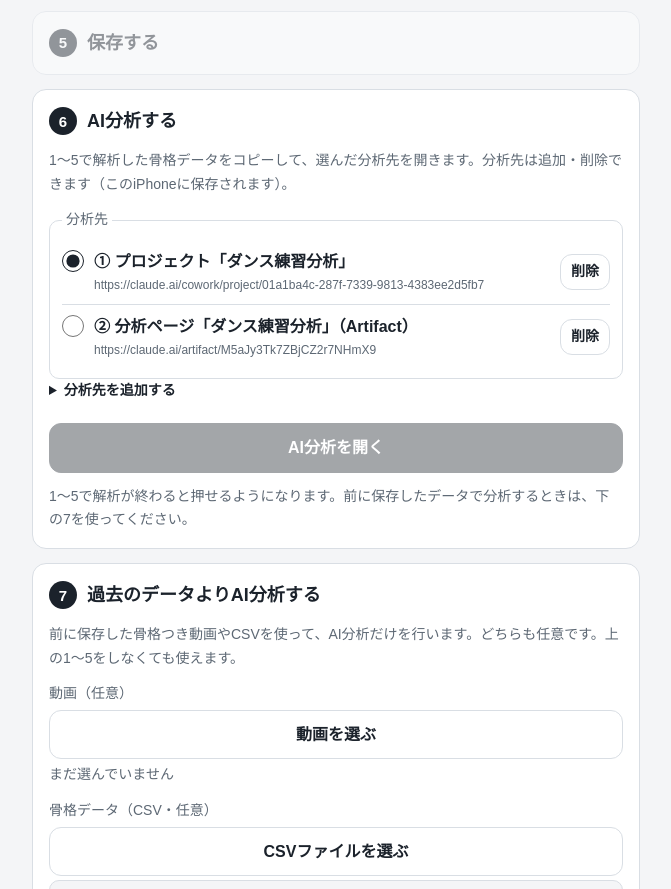
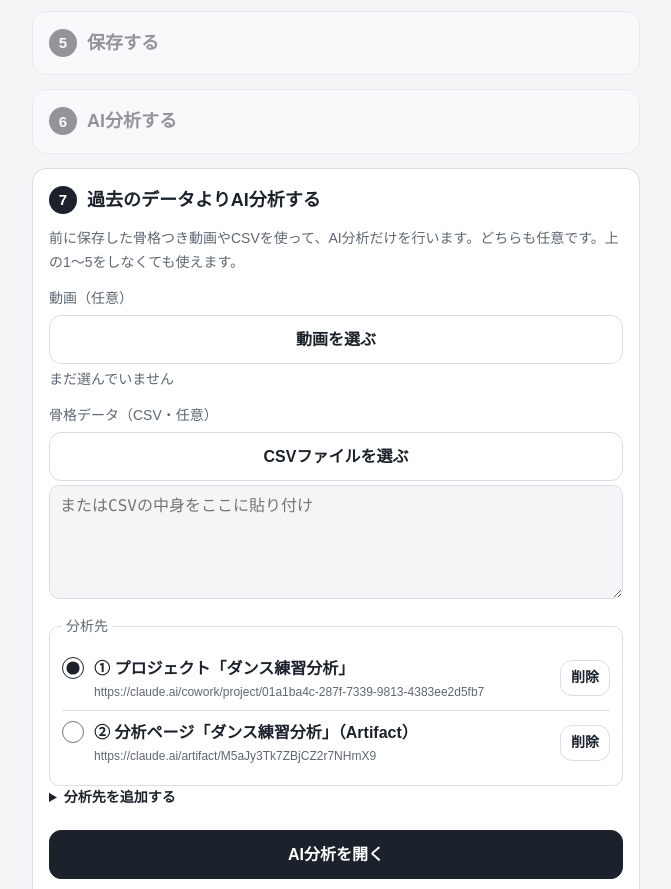
Before and after one commit to asmintt/movie-motion-capture, a plain HTML site: page index.html in a window 1280 px wide. Shown: the part 935-1824 px from the top of the page, without its empty margins (304-975 px from the left). Drawn offline with Linux system fonts and the light colour scheme; a web font is replaced by a local one.

Commit message:
6「AI分析する」は解析が終わるまで見出しだけのグレー表示に戻す
Co-Authored-By: Claude Opus 5.5 <noreply@anthropic.com>
Claude-Session: https://claude.ai/code/session_01NroWg4foiFdQ6qtY5J7u71

```diff
--- a/app.js
+++ b/app.js
@@ -67,7 +67,7 @@ const preview = $('preview'); // 設定用のプレビュー
 let source = video;
 
 // ---------- 画面の状態 ----------
-const STEPS = ['step-file', 'step-settings', 'step-pick', 'step-analyze', 'step-export'];
+const STEPS = ['step-file', 'step-settings', 'step-pick', 'step-analyze', 'step-export', 'step-ai'];
 // 解析する対象に先生・初心者が入っているか
 const needT = () => state.target !== 'beginner';
 const needB = () => state.target !== 'teacher';
@@ -1386,6 +1386,7 @@ async function analyze() {
 // ---------- 5. 保存・6. Claudeで分析 ----------
 function showResult(noVideo) {
   setStep('step-export', 'active');
+  setStep('step-ai', 'active');
   $('save-csv').disabled = false;
   $('copy-csv').disabled = false;
   $('to-claude').disabled = false;
--- a/index.html
+++ b/index.html
@@ -160,8 +160,8 @@
     <p class="hint">手元に残したいときだけ保存します。動画は写真アプリへ、CSVは「ファイル」アプリへ。「CSVをコピー」は、ファイルにせずにメモやチャットへ貼り付けたいときに使います。</p>
   </section>
 
-  <!-- 6. AI分析する（分析先はいつでも選べる。ボタンは1〜5で解析が終わると押せる） -->
-  <section class="step" id="step-ai" data-state="active">
+  <!-- 6. AI分析する（1〜5で解析が終わるまでは、見出しだけのグレー表示） -->
+  <section class="step" id="step-ai" data-state="locked">
     <h2><span class="num">6</span>AI分析する</h2>
     <p class="hint">1〜5で解析した骨格データをコピーして、選んだ分析先を開きます。分析先は追加・削除できます（このiPhoneに保存されます）。</p>
     <div class="ai-box" data-box="6"></div>
```
